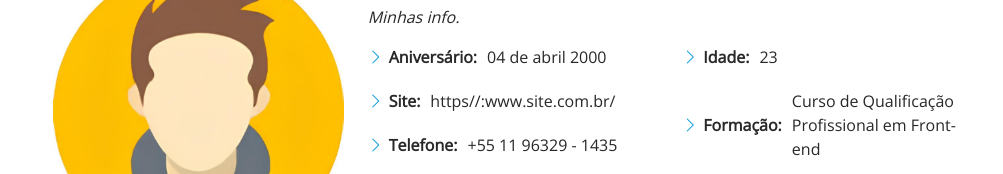
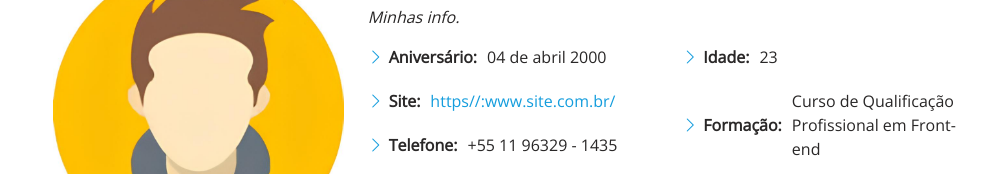
Before and after one commit to Guilherme-G/Meu-portfolio, a plain HTML site: page index.html in a window 1280 px wide. Shown: the part 1051-1225 px from the top of the page, without its empty margins (277-1280 px from the left). Drawn offline with nearby package versions, Linux system fonts and the light colour scheme.

Commit message:
update index

```diff
--- a/index.html
+++ b/index.html
@@ -107,7 +107,7 @@
                                     <li><i class="bi bi-chevron-right"></i><strong>Aniversário:</strong> 04 de abril
                                         2000</li>
                                     <li><i class="bi bi-chevron-right"></i><strong>Site:</strong>
-                                        https//:www.site.com.br/</li>
+                                        <a href="https://guilherme-g.github.io/Meu-portfolio/index.html">https//:www.site.com.br/</a></li>
                                     <li><i class="bi bi-chevron-right"></i><strong>Telefone:</strong> +55 11 96329 - 1435
                                     </li>
                                     <li><i class="bi bi-chevron-right"></i><strong>Cidade:</strong> São Paulo - SP</li>
```
